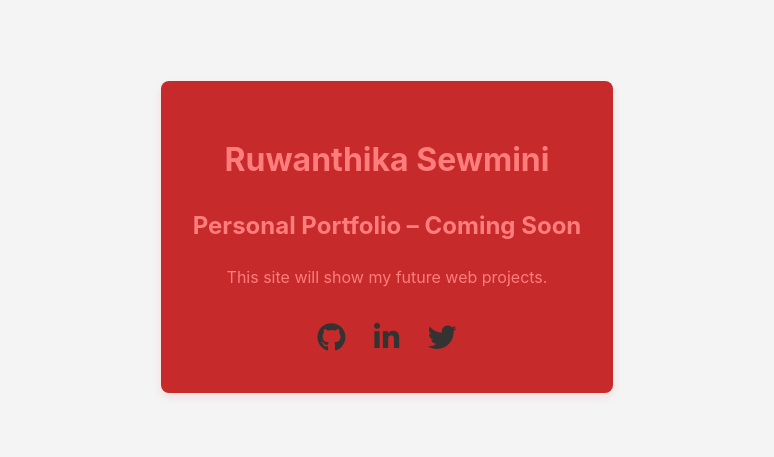
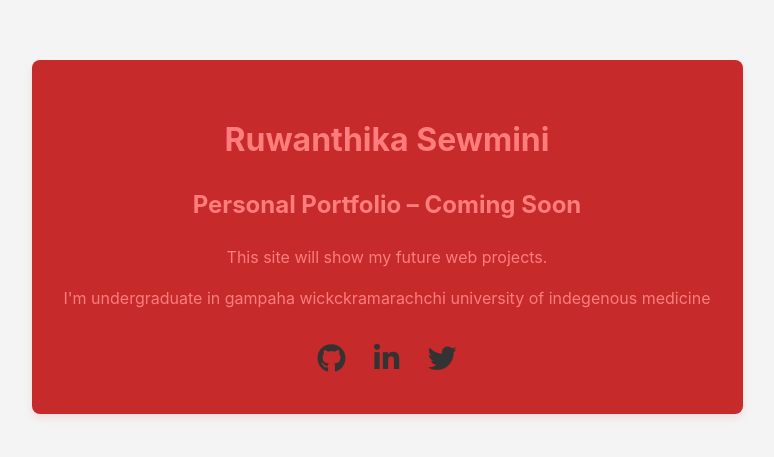
Before and after one commit to sewmini0708/bmt-quiz-2-events-bhbt-2022-42, a plain HTML site: page index.html in a window 1280 px wide. Shown: the part 183-640 px from the top of the page, without its empty margins (253-1027 px from the left). Drawn offline with Linux system fonts and the light colour scheme.

Commit message:
Update index.html

```diff
--- a/index.html
+++ b/index.html
@@ -13,6 +13,7 @@
     <h1>Ruwanthika Sewmini</h1>
     <h2>Personal Portfolio – Coming Soon</h2>
     <p>This site will show my future web projects.</p>
+    <p>I'm undergraduate in gampaha wickckramarachchi university of indegenous medicine </p>
     <div class="social-icons">
       <a href="#" target="_blank" aria-label="GitHub"><i class="fab fa-github"></i></a>
       <a href="#" target="_blank" aria-label="LinkedIn"><i class="fab fa-linkedin-in"></i></a>
```
